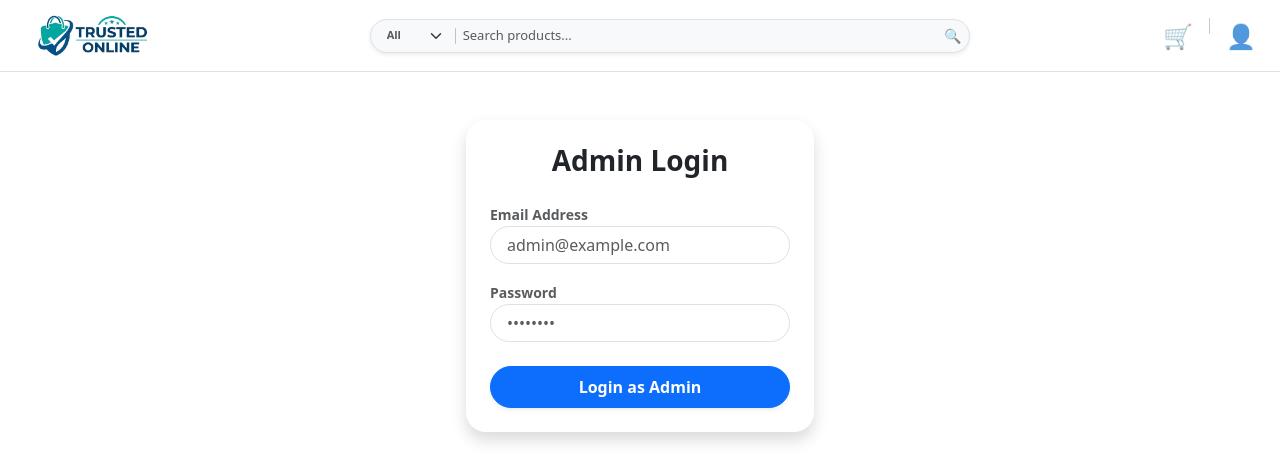
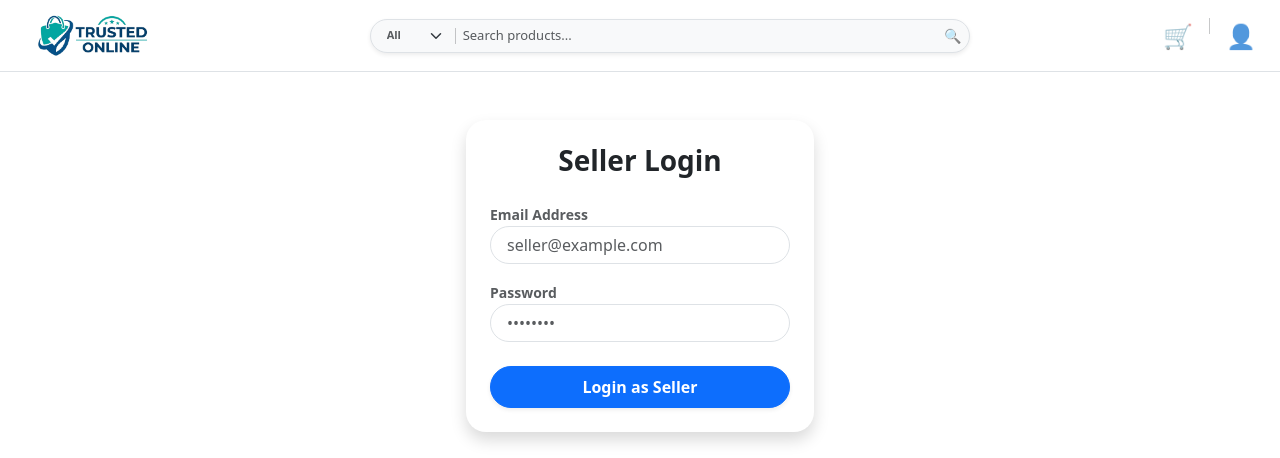
Before and after one commit to Asadullah013/Trusted-Online, a React (Create React App) app: page /login in a window 1280 px wide. Shown: the top 458 px of the page. Built offline with nearby package versions, Linux system fonts and the light colour scheme; no server answers.

Commit message:
Update Login.js

```diff
--- a/src/pages/Login.js
+++ b/src/pages/Login.js
@@ -27,13 +27,13 @@ const Login = ({ setAuth }) => {
       <div className="row justify-content-center mt-5">
         <div className="col-md-4">
           <div className="card p-4 shadow border-0" style={{ borderRadius: '20px' }}>
-            <h3 className="text-center mb-4 fw-bold">Admin Login</h3>
+            <h3 className="text-center mb-4 fw-bold">Seller Login</h3>
             <form onSubmit={handleLogin}>
               <div className="mb-3">
                 <label className="small fw-bold text-muted">Email Address</label>
                 <input
                   type="email"
-                  placeholder="admin@example.com"
+                  placeholder="seller@example.com"
                   className="form-control rounded-pill px-3"
                   onChange={e => setEmail(e.target.value)}
                   required
@@ -50,7 +50,7 @@ const Login = ({ setAuth }) => {
                 />
               </div>
               <button className="btn btn-primary w-100 rounded-pill fw-bold py-2 shadow-sm">
-                Login as Admin
+                Login as Seller
               </button>
             </form>
           </div>
```
